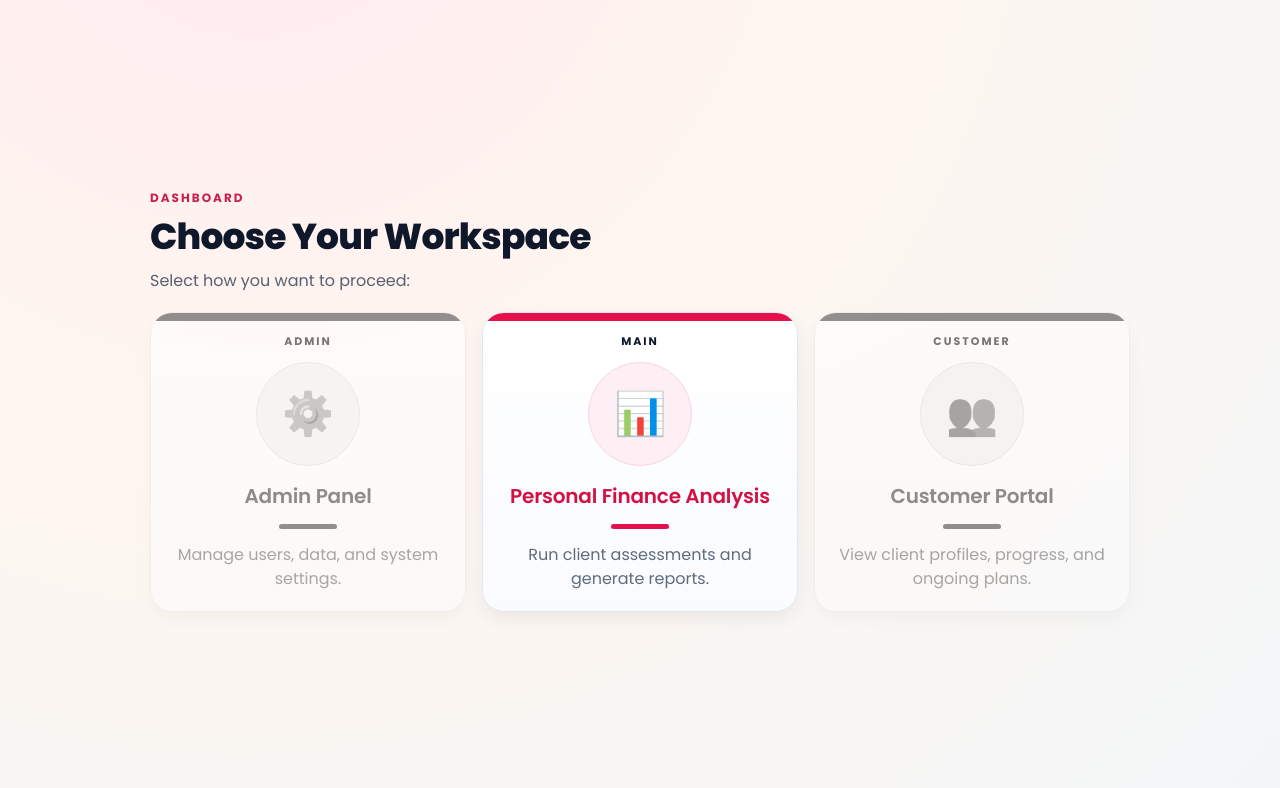
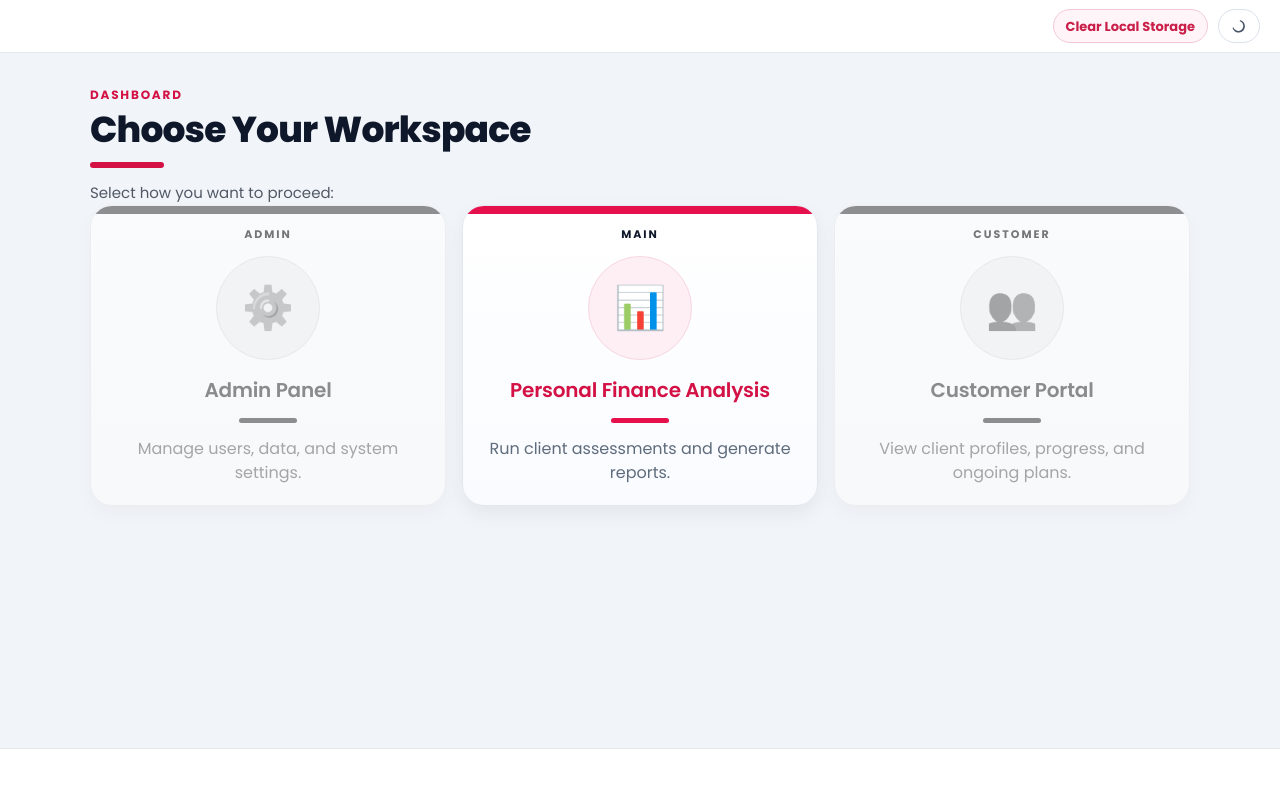
Before and after one commit to anujalamahewa/personal-finance-analysis-app, a Next.js app: page /dashboard in a window 1280 px wide. Shown: the top 788 px of the page. Built offline with nearby package versions, Linux system fonts and the light colour scheme.

Commit message:
updated dashboard page

```diff
--- a/src/app/(finance)/dashboard/page.module.css
+++ b/src/app/(finance)/dashboard/page.module.css
@@ -1,13 +1,20 @@
+.pageShell {
+  min-height: 100dvh;
+  background: #f1f5f9;
+}
+
 .shell {
   min-height: 100dvh;
-  padding: clamp(22px, 4vw, 50px);
-  background: radial-gradient(circle at 20% -20%, #ffe8ef 0%, #fff6ef 40%, #f3f6f8 100%);
-  display: grid;
-  place-items: center;
+  max-width: 1320px;
+  margin: 0 auto;
+  padding: 88px 0 114px;
+  --body-inline-padding: 40px;
 }
 
 .panel {
-  width: min(980px, 100%);
+  max-width: 1180px;
+  margin: 0 auto;
+  padding-inline: var(--body-inline-padding);
 }
 
 .eyebrow {
@@ -74,7 +81,11 @@
 }
 
 :global(html[data-theme='dark']) .shell {
-  background: radial-gradient(circle at 20% -20%, #321420 0%, #1c1a24 40%, #0b1220 100%);
+  background: transparent;
+}
+
+:global(html[data-theme='dark']) .pageShell {
+  background: #0b1220;
 }
 
 :global(html[data-theme='dark']) .eyebrow {
--- a/src/app/(finance)/dashboard/page.tsx
+++ b/src/app/(finance)/dashboard/page.tsx
@@ -1,15 +1,23 @@
 import Link from 'next/link';
 import { RevealSection } from '@/app/common/animations/animations';
 import Card from '@/app/common/card/card';
+import SinglePageTitle from '@/app/common/single-page-title/single-page-title';
+import Header from '@/app/common/header/header';
+import Footer from '@/app/common/footer/footer';
 import styles from './page.module.css';
 
 export default function DashboardPage() {
   return (
+    <div className={styles.pageShell}>
+      <Header showRouteMenu={false} showThemeToggle showClearStorageButton />
+
       <main className={styles.shell}>
         <section className={styles.panel}>
-        <div className={styles.eyebrow}>Dashboard</div>
-        <h1 className={styles.title}>Choose Your Workspace</h1>
-        <p className={styles.body}>Select how you want to proceed:</p>
+          <SinglePageTitle
+            label="Dashboard"
+            title="Choose Your Workspace"
+            description="Select how you want to proceed:"
+          />
 
           <RevealSection className={styles.cardGrid}>
             <div className={`${styles.cardDisabled} ${styles.cardStatic}`} aria-disabled="true">
@@ -47,5 +55,14 @@ export default function DashboardPage() {
           </RevealSection>
         </section>
       </main>
+
+      <Footer
+        prevRoute={null}
+        nextRoute={null}
+        routeIndex={0}
+        totalSteps={0}
+        showControls={false}
+      />
+    </div>
   );
 }
--- a/src/app/(finance)/goals/page.module.css
+++ b/src/app/(finance)/goals/page.module.css
@@ -1,7 +1,3 @@
-.goalsTitleAccent {
-  color: #000000;
-}
-
 .dreamsChartWrap {
   margin: 30px auto 0;
   width: min(80%, 980px);
--- a/src/app/(finance)/goals/page.tsx
+++ b/src/app/(finance)/goals/page.tsx
@@ -10,11 +10,7 @@ export default function DreamsPage() {
         <>
           <SinglePageTitle
             label="The Financial Reality"
-            title={
-              <>
-                <span className={styles.goalsTitleAccent}>Your Life Goals</span>
-              </>
-            }
+            title="Your Life Goals"
             description="Every life goal comes with a financial responsibility. Define what matters to you so we can understand the cost and plan how to achieve it."
           />
 
--- a/src/app/common/footer/footer.tsx
+++ b/src/app/common/footer/footer.tsx
@@ -10,10 +10,36 @@ type FooterProps = {
   nextRoute: FinanceRoute | null;
   routeIndex: number;
   totalSteps: number;
+  showControls?: boolean;
 };
 
-export default function Footer({ prevRoute, nextRoute, routeIndex, totalSteps }: FooterProps) {
+export default function Footer({
+  prevRoute,
+  nextRoute,
+  routeIndex,
+  totalSteps,
+  showControls = true,
+}: FooterProps) {
   const reducedMotion = useReducedMotion();
+
+  if (!showControls) {
+    return (
+      <>
+        <div className={styles.navRow} aria-hidden="true">
+          <div className={styles.navGroup}>
+            <span />
+          </div>
+          <div className={styles.navGroup}>
+            <span />
+          </div>
+        </div>
+
+        <div className={styles.mobileNavSpacer} aria-hidden="true" />
+
+        <div className={styles.mobileNav} aria-hidden="true" />
+      </>
+    );
+  }
 
   return (
     <>
@@ -43,7 +69,14 @@ export default function Footer({ prevRoute, nextRoute, routeIndex, totalSteps }:
               </Link>
             </motion.div>
           ) : (
-            <span className={styles.badge}>End of Journey</span>
+            <motion.div
+              whileHover={reducedMotion ? undefined : { scale: 1.02 }}
+              whileTap={reducedMotion ? undefined : { scale: 0.98 }}
+            >
+              <Link href="/dashboard" className={`${styles.navLink} ${styles.navLinkPrimary}`}>
+                End of Journey
+              </Link>
+            </motion.div>
           )}
         </div>
       </div>
@@ -84,7 +117,14 @@ export default function Footer({ prevRoute, nextRoute, routeIndex, totalSteps }:
             </Link>
           </motion.div>
         ) : (
-          <span className={`${styles.mobileNavLink} ${styles.mobileNavMuted}`}>Done</span>
+          <motion.div
+            whileHover={reducedMotion ? undefined : { scale: 1.02 }}
+            whileTap={reducedMotion ? undefined : { scale: 0.98 }}
+          >
+            <Link href="/dashboard" className={`${styles.mobileNavLink} ${styles.mobileNavNext}`}>
+              Done
+            </Link>
+          </motion.div>
         )}
       </div>
     </>
--- a/src/app/common/header/header.tsx
+++ b/src/app/common/header/header.tsx
@@ -4,21 +4,31 @@ import Link from 'next/link';
 import { useTheme } from '@/app/theme-provider';
 import { usePathname } from 'next/navigation';
 import { financeRoutes, type FinanceRouteId } from '@/lib/routes';
+import { clearAppLocalCache } from '@/lib/local-cache';
 import styles from '../../finance-route-page.module.css';
 
 type HeaderProps = {
-  routeId: FinanceRouteId;
+  routeId?: FinanceRouteId;
+  showRouteMenu?: boolean;
+  showThemeToggle?: boolean;
+  showClearStorageButton?: boolean;
 };
 
-export default function Header({ routeId }: HeaderProps) {
+export default function Header({
+  routeId,
+  showRouteMenu = true,
+  showThemeToggle = true,
+  showClearStorageButton = false,
+}: HeaderProps) {
   const pathname = usePathname();
   const { isDarkMode, toggleTheme } = useTheme();
-  const isHomeActive = pathname === '/' || pathname === '/dashboard';
+  const isHomeActive = showRouteMenu && (pathname === '/' || pathname === '/dashboard');
 
   return (
     <header className={styles.header}>
       <div className={styles.headerInner}>
         <div className={styles.headerControls}>
+          {showRouteMenu ? (
             <nav className={styles.routeMenu}>
               <div>
                 <Link
@@ -45,7 +55,24 @@ export default function Header({ routeId }: HeaderProps) {
                 </div>
               ))}
             </nav>
+          ) : (
+            <div className={styles.headerFiller} aria-hidden="true" />
+          )}
 
+          {showClearStorageButton ? (
+            <button
+              type="button"
+              className={styles.clearStorageButton}
+              onClick={() => {
+                clearAppLocalCache();
+                window.location.reload();
+              }}
+            >
+              Clear Local Storage
+            </button>
+          ) : null}
+
+          {showThemeToggle ? (
             <button
               type="button"
               className={styles.themeToggle}
@@ -65,6 +92,7 @@ export default function Header({ routeId }: HeaderProps) {
                 )}
               </span>
             </button>
+          ) : null}
         </div>
       </div>
     </header>
--- a/src/app/common/single-page-title/single-page-title.module.css
+++ b/src/app/common/single-page-title/single-page-title.module.css
@@ -22,8 +22,9 @@
   font-weight: 900;
   color: #0f172a;
   white-space: nowrap;
-  overflow: hidden;
-  text-overflow: ellipsis;
+  overflow: visible;
+  text-overflow: clip;
+  padding-bottom: 2px;
 }
 
 .title br {
--- a/src/app/finance-route-page.module.css
+++ b/src/app/finance-route-page.module.css
@@ -19,6 +19,7 @@
   left: 0;
   right: 0;
   z-index: 20;
+  min-height: 52px;
   backdrop-filter: blur(12px);
   background: #ffffff;
   border-bottom: 1px solid #e2e8f0;
@@ -28,14 +29,23 @@
   width: 100%;
   max-width: none;
   margin: 0;
-  padding: var(--shell-bar-padding-y) var(--shell-bar-padding-x);
+  min-height: 52px;
+  display: flex;
+  align-items: center;
+  padding: var(--shell-bar-padding-y, 8px) var(--shell-bar-padding-x, 20px);
 }
 
 .headerControls {
+  width: 100%;
   display: flex;
   align-items: center;
   justify-content: space-between;
   gap: 10px;
+}
+
+.headerFiller {
+  flex: 1 1 auto;
+  min-width: 0;
 }
 
 .routeMenu {
@@ -57,8 +67,8 @@
 .themeToggle {
   flex: 0 0 auto;
   min-width: 42px;
-  min-height: var(--route-pill-height);
-  padding: var(--route-pill-padding-y) 10px;
+  min-height: var(--route-pill-height, 34px);
+  padding: var(--route-pill-padding-y, 8px) 10px;
   border-radius: 999px;
   border: 1px solid #dae1eb;
   background: #ffffff;
@@ -68,6 +78,31 @@
   justify-content: center;
   line-height: 1;
   cursor: pointer;
+}
+
+.clearStorageButton {
+  flex: 0 0 auto;
+  min-height: var(--route-pill-height, 34px);
+  border-radius: 999px;
+  border: 1px solid #f2c9d5;
+  background: #fff4f8;
+  color: #c91f49;
+  padding: var(--route-pill-padding-y, 8px) var(--route-pill-padding-x, 12px);
+  font-size: 13px;
+  font-weight: 700;
+  line-height: 1;
+  white-space: nowrap;
+  cursor: pointer;
+}
+
+.clearStorageButton:hover {
+  border-color: #c91f49;
+  background: #ffe8ef;
+}
+
+.clearStorageButton:focus-visible {
+  outline: 3px solid rgba(201, 31, 73, 0.17);
+  outline-offset: 1px;
 }
 
 .themeToggle:hover {
@@ -99,14 +134,14 @@
   display: inline-flex;
   align-items: center;
   justify-content: center;
-  min-height: var(--route-pill-height);
+  min-height: var(--route-pill-height, 34px);
   line-height: 1;
   font-size: 14px;
   font-weight: 600;
   border: 1px solid #dae1eb;
   background: #ffffff;
   border-radius: 999px;
-  padding: var(--route-pill-padding-y) var(--route-pill-padding-x);
+  padding: var(--route-pill-padding-y, 8px) var(--route-pill-padding-x, 12px);
   color: #475569;
   white-space: nowrap;
   flex: 0 0 auto;
@@ -114,9 +149,9 @@
 
 .routeLinkHome {
   width: auto;
-  min-height: var(--route-pill-height);
+  min-height: var(--route-pill-height, 34px);
   min-width: 42px;
-  padding: var(--route-pill-padding-y) 10px;
+  padding: var(--route-pill-padding-y, 8px) 10px;
   border-radius: 999px;
   display: inline-flex;
   align-items: center;
@@ -477,7 +512,8 @@
   right: 0;
   bottom: 0;
   width: 100%;
-  padding: var(--shell-bar-padding-y) var(--shell-bar-padding-x);
+  min-height: 52px;
+  padding: var(--shell-bar-padding-y, 8px) var(--shell-bar-padding-x, 20px);
   border-top: 1px solid #e5e7eb;
   background: #ffffff;
   backdrop-filter: blur(8px);
@@ -494,13 +530,13 @@
   align-items: center;
   justify-content: center;
   border-radius: 999px;
-  padding: var(--route-pill-padding-y) var(--route-pill-padding-x);
+  padding: var(--route-pill-padding-y, 8px) var(--route-pill-padding-x, 12px);
   font-size: 14px;
   font-weight: 600;
   border: 1px solid #d3dae6;
   color: #334155;
   background: #fff;
-  min-height: var(--route-pill-height);
+  min-height: var(--route-pill-height, 34px);
   white-space: nowrap;
 }
 
@@ -596,7 +632,8 @@
 :global(html[data-theme='dark']) .routeLink,
 :global(html[data-theme='dark']) .navLink,
 :global(html[data-theme='dark']) .mobileNavLink,
-:global(html[data-theme='dark']) .themeToggle {
+:global(html[data-theme='dark']) .themeToggle,
+:global(html[data-theme='dark']) .clearStorageButton {
   background: #182336;
   border-color: #2f3c52;
   color: #dbe4ef;
--- a/src/app/theme-provider.tsx
+++ b/src/app/theme-provider.tsx
@@ -9,6 +9,7 @@ import {
   useState,
   type PropsWithChildren,
 } from 'react';
+import { THEME_STORAGE_KEY } from '@/lib/local-cache';
 
 export type ThemeMode = 'light' | 'dark';
 
@@ -17,8 +18,6 @@ type ThemeContextValue = {
   isDarkMode: boolean;
   toggleTheme: () => void;
 };
-
-const THEME_STORAGE_KEY = 'personal-finance-theme-mode-v1';
 
 const ThemeContext = createContext<ThemeContextValue | undefined>(undefined);
 
--- /dev/null
+++ b/src/lib/local-cache.ts
@@ -0,0 +1,15 @@
+export const FINANCE_STORAGE_KEY = 'personal-finance-analysis-cache-v2';
+export const FINANCE_LEGACY_STORAGE_KEY = 'personal-finance-analysis-state-v1';
+export const THEME_STORAGE_KEY = 'personal-finance-theme-mode-v1';
+
+const APP_LOCAL_CACHE_KEYS = [
+  FINANCE_STORAGE_KEY,
+  FINANCE_LEGACY_STORAGE_KEY,
+  THEME_STORAGE_KEY,
+] as const;
+
+export function clearAppLocalCache(storage: Storage = window.localStorage) {
+  for (const key of APP_LOCAL_CACHE_KEYS) {
+    storage.removeItem(key);
+  }
+}
```
Also changed, not shown: src/app/(finance)/welcome/page.tsx (+1 -9 lines), src/app/finance-provider.tsx (+5 -7 lines). Lines whose indentation alone changed are shown as unchanged.
